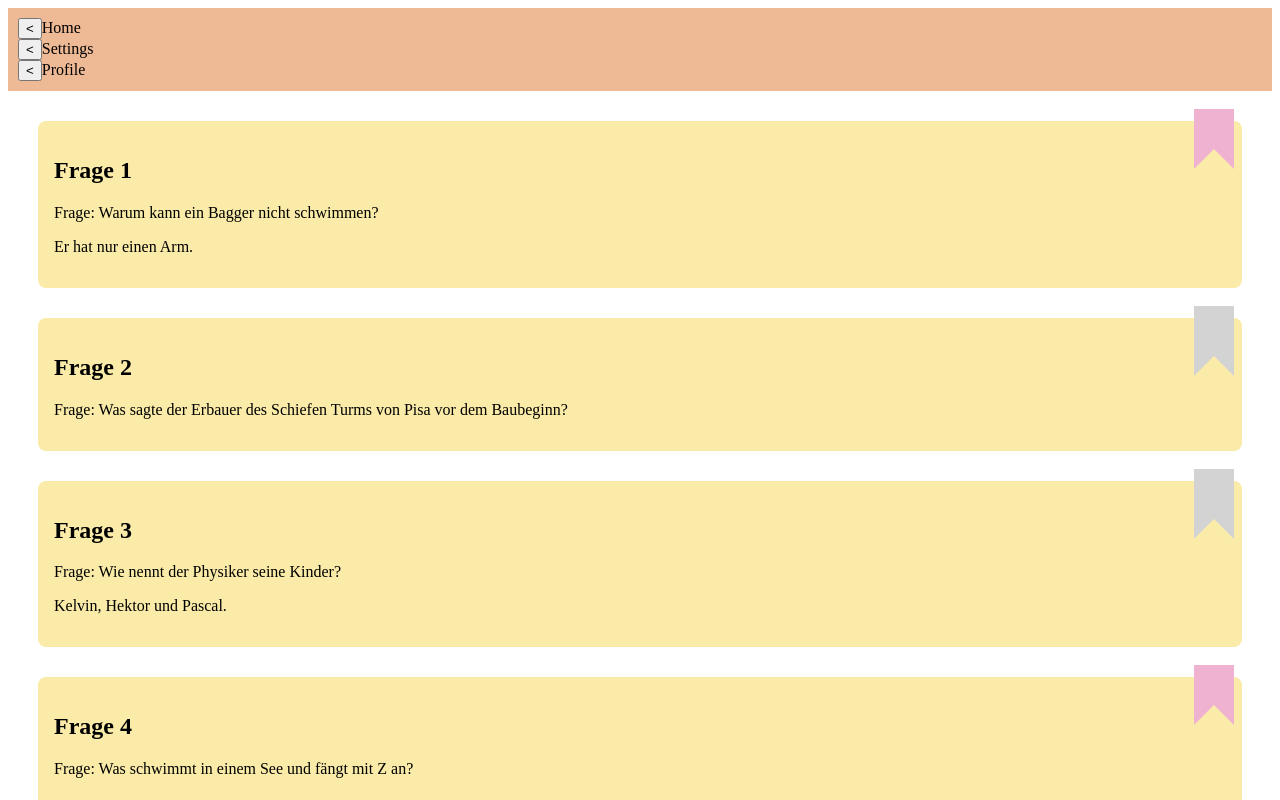
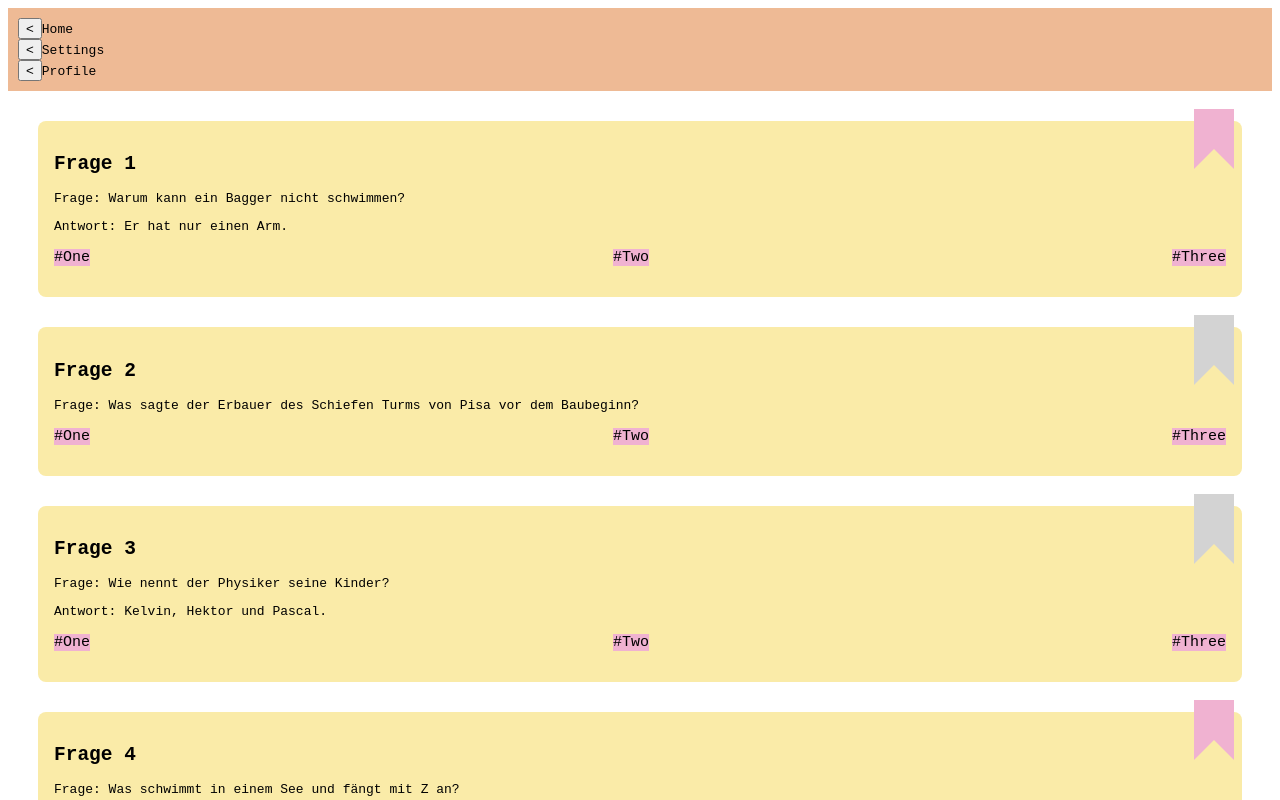
Before and after one commit to frederikebruendermann/react-playground, a React (Vite) app: page / in a window 1280 px wide. Shown: the top 800 px of the page. Built offline with nearby package versions, Linux system fonts and the light colour scheme.

Commit message:
export card data to extra file

```diff
--- a/src/App.jsx
+++ b/src/App.jsx
@@ -3,50 +3,7 @@ import Button from './Button'
 import Pagination from './Pagination'
 import Header from './header'
 import Card from './Card'
-
-const cards = [
-  {
-    title: 'Frage 1',
-    question: 'Warum kann ein Bagger nicht schwimmen?',
-    answer: 'Er hat nur einen Arm.',
-    isAnswerVisible: true,
-    isBookmarkActive: true,
-    id: 1,
-  },
-  {
-    title: 'Frage 2',
-    question:
-      'Was sagte der Erbauer des Schiefen Turms von Pisa vor dem Baubeginn?',
-    answer: '„Wird schon schiefgehen!“',
-    isAnswerVisible: false,
-    isBookmarkActive: false,
-    id: 2,
-  },
-  {
-    title: 'Frage 3',
-    question: 'Wie nennt der Physiker seine Kinder?',
-    answer: 'Kelvin, Hektor und Pascal.',
-    isAnswerVisible: true,
-    isBookmarkActive: false,
-    id: 3,
-  },
-  {
-    title: 'Frage 4',
-    question: 'Was schwimmt in einem See und fängt mit Z an?',
-    answer: 'Zwei Enten.',
-    isAnswerVisible: false,
-    isBookmarkActive: true,
-    id: 4,
-  },
-  {
-    title: 'Frage 5',
-    question: 'Wie nennt man einen Bumerang der nicht zurück kommt?',
-    answer: 'Stock.',
-    isAnswerVisible: true,
-    isBookmarkActive: true,
-    id: 5,
-  },
-]
+import { cards } from './data'
 
 export default ({ children, text }) => {
   return (
@@ -66,6 +23,7 @@ export default ({ children, text }) => {
             answer,
             isBookmarkActive,
             isAnswerVisible,
+            tags,
           }) => (
             <Card
               key={id}
@@ -74,6 +32,7 @@ export default ({ children, text }) => {
               answer={answer}
               isAnswerVisible={isAnswerVisible}
               isBookmarkActive={isBookmarkActive}
+              tags={tags}
             />
           )
         )}
--- a/src/Button.css
+++ b/src/Button.css
@@ -5,13 +5,13 @@
   border-width: 2px;
   border-color: black;
   border-radius: 10px;
+  font-family: monospace;
 }
 
 .Button.active {
   color: grey;
   border-color: grey;
   background-color: lavender;
-  font: bold;
 }
 
 .ButtonBox {
--- a/src/Card.css
+++ b/src/Card.css
@@ -4,6 +4,7 @@
   border-radius: 8px;
   position: relative;
   margin: 30px;
+  font-family: monospace;
 }
 
 .CardBookmark {
@@ -27,3 +28,16 @@
 .InvisibleAnswer {
   display: none;
 }
+
+.TagList {
+  list-style: none;
+  display: flex;
+  flex-direction: row;
+  justify-content: space-between;
+  font-size: 15px;
+  margin-left: -40px;
+}
+
+.TagList-Tag {
+  background: rgb(240, 178, 209);
+}
--- a/src/Card.jsx
+++ b/src/Card.jsx
@@ -7,6 +7,7 @@ export default ({
   question,
   answer,
   isAnswerVisible,
+  tags,
 }) => {
   return (
     <section className="CardPart">
@@ -15,7 +16,14 @@ export default ({
       ></div>
       <h2>{title}</h2>
       <p>{'Frage: ' + question}</p>
-      <p className={isAnswerVisible ? '' : 'InvisibleAnswer'}>{answer}</p>
+      <p className={isAnswerVisible ? '' : 'InvisibleAnswer'}>
+        {'Antwort: ' + answer}
+      </p>
+      <ul className="TagList">
+        {tags.map(tag => (
+          <li className="TagList-Tag">{tag}</li>
+        ))}
+      </ul>
     </section>
   )
 }
--- a/src/Pagination.css
+++ b/src/Pagination.css
@@ -2,6 +2,7 @@
   display: flex;
   justify-content: space-around;
   align-items: center;
+  font-family: monospace;
 }
 
 .Pagination button.active {
--- /dev/null
+++ b/src/data.js
@@ -0,0 +1,48 @@
+export const cards = [
+    {
+      title: 'Frage 1',
+      question: 'Warum kann ein Bagger nicht schwimmen?',
+      answer: 'Er hat nur einen Arm.',
+      isAnswerVisible: true,
+      isBookmarkActive: true,
+      id: 1,
+      tags: ['#One', '#Two', '#Three'],
+    },
+    {
+      title: 'Frage 2',
+      question:
+        'Was sagte der Erbauer des Schiefen Turms von Pisa vor dem Baubeginn?',
+      answer: '„Wird schon schiefgehen!“',
+      isAnswerVisible: false,
+      isBookmarkActive: false,
+      id: 2,
+      tags: ['#One', '#Two', '#Three'],
+    },
+    {
+      title: 'Frage 3',
+      question: 'Wie nennt der Physiker seine Kinder?',
+      answer: 'Kelvin, Hektor und Pascal.',
+      isAnswerVisible: true,
+      isBookmarkActive: false,
+      id: 3,
+      tags: ['#One', '#Two', '#Three'],
+    },
+    {
+      title: 'Frage 4',
+      question: 'Was schwimmt in einem See und fängt mit Z an?',
+      answer: 'Zwei Enten.',
+      isAnswerVisible: false,
+      isBookmarkActive: true,
+      id: 4,
+      tags: ['#One', '#Two', '#Three'],
+    },
+    {
+      title: 'Frage 5',
+      question: 'Wie nennt man einen Bumerang der nicht zurück kommt?',
+      answer: 'Stock.',
+      isAnswerVisible: true,
+      isBookmarkActive: true,
+      id: 5,
+      tags: ['#One', '#Two', '#Three'],
+    },
+  ]
--- a/src/header.css
+++ b/src/header.css
@@ -6,6 +6,7 @@
   border-width: 2px;
   border-color: darkblue;
   padding: 10px;
+  font-family: monospace;
 }
 
 .Header.button {
```
